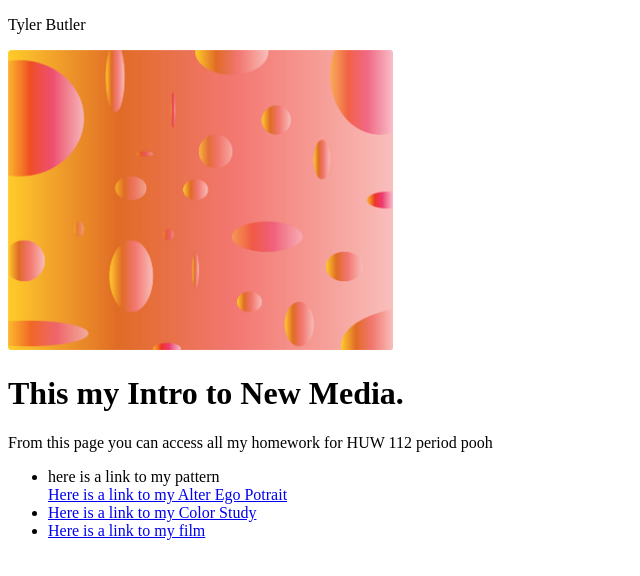
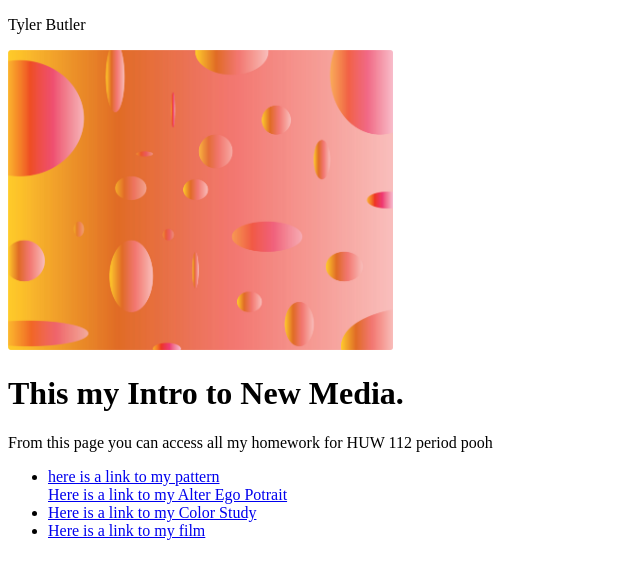
Before and after one commit to CAPTAINMULTIVERSE/CAPUNIVERZE, a plain HTML site: page index.html in a window 1280 px wide. Shown: the whole page, without its empty margins (0-640 px from the left). Drawn offline with Linux system fonts and the light colour scheme.

Commit message:
Update index.html

```diff
--- a/index.html
+++ b/index.html
@@ -6,7 +6,7 @@
 <h1>This my Intro to New Media.</h1>
 <p>From this page you can access all my homework for HUW 112 period pooh</p>
 <ul>
-<li><ahref="pattern.jpg"> here is a link to my pattern</a></li
+<li><a href="pattern.html"> here is a link to my pattern</a></li
 <li><a href="alterego.png">Here is a link to my Alter Ego Potrait</a></li>
 <li><a href="logo.html">Here is a link to my Color Study</a></li>
 <li><a href="film.html">Here is a link to my film</a></li>
```
